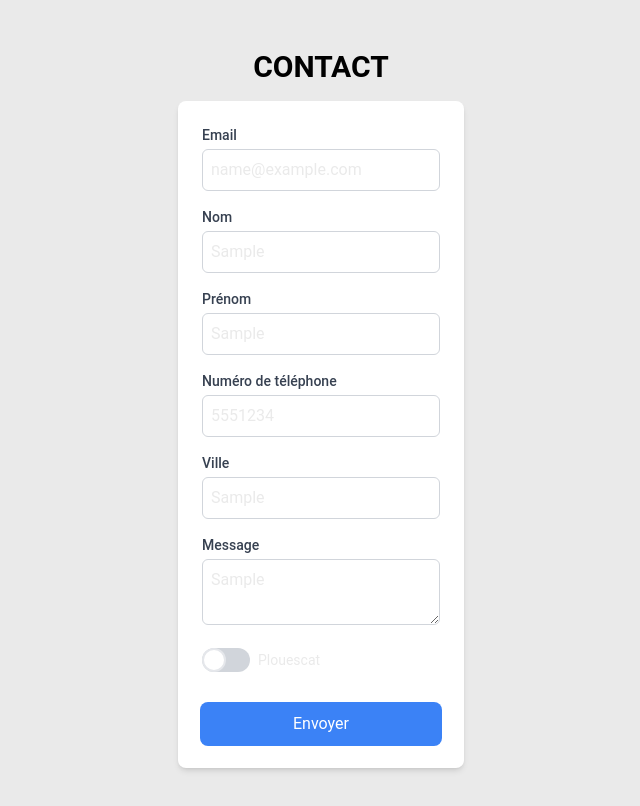
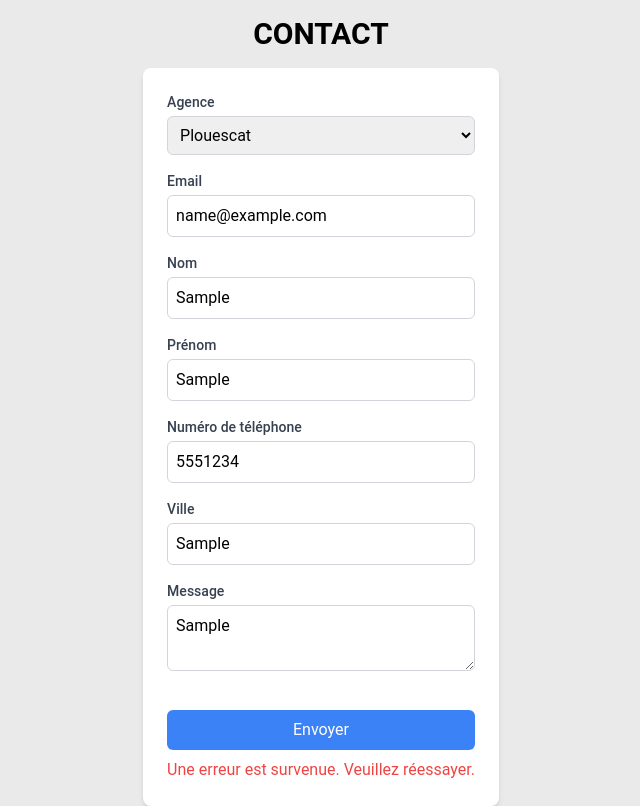
Before and after one commit to GaspardPcht/AkRenov, a Next.js app: page /Contact in a window 1280 px wide. Both pictures are taken after typing "name@example.com", "Sample", "Sample", "5551234", "Sample", "Sample" into the empty fields and a click on the button "Envoyer". Shown: the whole page, without its empty margins (319-959 px from the left). Built offline with nearby package versions, Linux system fonts and the light colour scheme.

Commit message:
form good

```diff
--- a/app/components/ContactForm.tsx
+++ b/app/components/ContactForm.tsx
@@ -1,4 +1,5 @@
 import React, { useState, ChangeEvent, FormEvent } from 'react';
+import emailjs from '@emailjs/browser';
 
 interface FormData {
   email: string;
@@ -7,7 +8,7 @@ interface FormData {
   numero: string;
   ville: string;
   message: string;
-  agence: 'Plouescat' | 'Louannec'; // Limite les choix possibles à ces deux agences
+  agence: 'Plouescat' | 'Louannec';
 }
 
 const Formulaire: React.FC = () => {
@@ -18,10 +19,13 @@ const Formulaire: React.FC = () => {
     numero: '',
     ville: '',
     message: '',
-    agence: 'Plouescat', // Valeur par défaut
+    agence: 'Plouescat',
   });
 
-  const handleChange = (e: ChangeEvent<HTMLInputElement | HTMLTextAreaElement>) => {
+  const [isLoading, setIsLoading] = useState(false);
+  const [error, setError] = useState<string | null>(null);
+
+  const handleChange = (e: ChangeEvent<HTMLInputElement | HTMLTextAreaElement | HTMLSelectElement>) => {
     const { name, value } = e.target;
     setFormData((prev) => ({
       ...prev,
@@ -29,30 +33,59 @@ const Formulaire: React.FC = () => {
     }));
   };
 
-  const handleToggle = () => {
-    setFormData((prev) => ({
-      ...prev,
-      agence: prev.agence === 'Plouescat' ? 'Louannec' : 'Plouescat',
-    }));
-  };
+  const handleSubmit = async (e: FormEvent<HTMLFormElement>) => {
+    e.preventDefault();
+    setIsLoading(true);
+    setError(null);
 
-  const handleSubmit = (e: FormEvent<HTMLFormElement>) => {
-    e.preventDefault();
-    // Déterminer l'email en fonction de l'agence
-    const emailAgence = formData.agence === 'Plouescat'
-      ? 'contact@plouescat.com'
-      : 'contact@louannec.com';
+    try {
+      const emailResponse = await emailjs.send(
+        'service_e6r5l34', // Remplace avec ton Service ID EmailJS
+        'template_txqz3zn', // Remplace avec ton Template ID EmailJS
+        {
+          email: formData.email,
+          nom: formData.nom,
+          prenom: formData.prenom,
+          numero: formData.numero,
+          ville: formData.ville,
+          message: formData.message,
+          agence: formData.agence,
+        },
+        'a04RyuWoXUIMeDNPc' // Remplace avec ta clé publique EmailJS
+      );
 
-    // Simuler l'envoi de l'email
-    console.log('Formulaire envoyé à :', emailAgence);
-    console.log('Données du formulaire:', formData);
+      if (emailResponse.status !== 200) {
+        throw new Error('Erreur lors de l\'envoi de l\'email.');
+      }
 
-    // Vous pouvez envoyer les données ici à un serveur qui gère l'envoi des emails
-    alert(`Formulaire envoyé à l'agence ${formData.agence} (${emailAgence})`);
+      alert(`Formulaire envoyé avec succès à l'agence ${formData.agence}`);
+    } catch (err) {
+      console.error('Erreur lors de l\'envoi du formulaire :', err);
+      setError('Une erreur est survenue. Veuillez réessayer.');
+    } finally {
+      setIsLoading(false);
+    }
   };
 
   return (
     <form onSubmit={handleSubmit} className="max-w-lg mx-auto p-6 bg-white rounded-lg shadow-md">
+      {/* Liste déroulante pour choisir l'agence */}
+      <div className="mb-4">
+        <label htmlFor="agence" className="block text-sm font-medium text-gray-700">Agence</label>
+        <select
+          id="agence"
+          name="agence"
+          value={formData.agence}
+          onChange={handleChange}
+          className="text-black mt-1 p-2 w-full border border-gray-300 rounded-md focus:outline-none focus:ring-2 focus:ring-blue-500"
+          required
+        >
+          <option value="Plouescat">Plouescat</option>
+          <option value="Louannec">Louannec</option>
+        </select>
+      </div>
+
+      {/* Champ email */}
       <div className="mb-4">
         <label htmlFor="email" className="block text-sm font-medium text-gray-700">Email</label>
         <input
@@ -61,11 +94,12 @@ const Formulaire: React.FC = () => {
           name="email"
           value={formData.email}
           onChange={handleChange}
-          className="mt-1 p-2 w-full border border-gray-300 rounded-md focus:outline-none focus:ring-2 focus:ring-blue-500"
+          className="text-black mt-1 p-2 w-full border border-gray-300 rounded-md focus:outline-none focus:ring-2 focus:ring-blue-500"
           required
         />
       </div>
 
+      {/* Champ nom */}
       <div className="mb-4">
         <label htmlFor="nom" className="block text-sm font-medium text-gray-700">Nom</label>
         <input
@@ -74,11 +108,12 @@ const Formulaire: React.FC = () => {
           name="nom"
           value={formData.nom}
           onChange={handleChange}
-          className="mt-1 p-2 w-full border border-gray-300 rounded-md focus:outline-none focus:ring-2 focus:ring-blue-500"
+          className="text-black mt-1 p-2 w-full border border-gray-300 rounded-md focus:outline-none focus:ring-2 focus:ring-blue-500"
           required
         />
       </div>
 
+      {/* Champ prénom */}
       <div className="mb-4">
         <label htmlFor="prenom" className="block text-sm font-medium text-gray-700">Prénom</label>
         <input
@@ -87,11 +122,12 @@ const Formulaire: React.FC = () => {
           name="prenom"
           value={formData.prenom}
           onChange={handleChange}
-          className="mt-1 p-2 w-full border border-gray-300 rounded-md focus:outline-none focus:ring-2 focus:ring-blue-500"
+          className="text-black mt-1 p-2 w-full border border-gray-300 rounded-md focus:outline-none focus:ring-2 focus:ring-blue-500"
           required
         />
       </div>
 
+      {/* Champ numéro de téléphone */}
       <div className="mb-4">
         <label htmlFor="numero" className="block text-sm font-medium text-gray-700">Numéro de téléphone</label>
         <input
@@ -100,11 +136,12 @@ const Formulaire: React.FC = () => {
           name="numero"
           value={formData.numero}
           onChange={handleChange}
-          className="mt-1 p-2 w-full border border-gray-300 rounded-md focus:outline-none focus:ring-2 focus:ring-blue-500"
+          className=" text-black mt-1 p-2 w-full border border-gray-300 rounded-md focus:outline-none focus:ring-2 focus:ring-blue-500"
           required
         />
       </div>
 
+      {/* Champ ville */}
       <div className="mb-4">
         <label htmlFor="ville" className="block text-sm font-medium text-gray-700">Ville</label>
         <input
@@ -113,11 +150,12 @@ const Formulaire: React.FC = () => {
           name="ville"
           value={formData.ville}
           onChange={handleChange}
-          className="mt-1 p-2 w-full border border-gray-300 rounded-md focus:outline-none focus:ring-2 focus:ring-blue-500"
+          className="text-black mt-1 p-2 w-full border border-gray-300 rounded-md focus:outline-none focus:ring-2 focus:ring-blue-500"
           required
         />
       </div>
 
+      {/* Champ message */}
       <div className="mb-4">
         <label htmlFor="message" className="block text-sm font-medium text-gray-700">Message</label>
         <textarea
@@ -125,37 +163,22 @@ const Formulaire: React.FC = () => {
           name="message"
           value={formData.message}
           onChange={handleChange}
-          className="mt-1 p-2 w-full border border-gray-300 rounded-md focus:outline-none focus:ring-2 focus:ring-blue-500"
-
+          className="text-black mt-1 p-2 w-full border border-gray-300 rounded-md focus:outline-none focus:ring-2 focus:ring-blue-500"
           required
         ></textarea>
       </div>
 
-      <div className="mb-4 flex items-center">
-
-        <div className="relative inline-block w-12 mr-2 align-middle select-none">
-          <input
-            type="checkbox"
-            id="toggle"
-            name="toggle"
-            checked={formData.agence === 'Louannec'}
-            onChange={handleToggle}
-            className="toggle-checkbox absolute block w-6 h-6 rounded-full bg-white border-2 appearance-none cursor-pointer"
-          />
-          <label
-            htmlFor="toggle"
-            className="toggle-label block overflow-hidden h-6 mb-0 rounded-full bg-gray-300 cursor-pointer"
-          ></label>
-        </div>
-        <span className="text-sm">{formData.agence === 'Plouescat' ? 'Plouescat' : 'Louannec'}</span>
-      </div>
-
+      {/* Bouton de soumission */}
       <button
         type="submit"
         className="mt-4 w-full bg-blue-500 text-white py-2 rounded-md hover:bg-blue-600 focus:outline-none focus:ring-2 focus:ring-blue-500"
+        disabled={isLoading}
       >
-        Envoyer
+        {isLoading ? 'Envoi en cours...' : 'Envoyer'}
       </button>
+
+      {/* Affichage des erreurs */}
+      {error && <div className="mt-2 text-red-500">{error}</div>}
     </form>
   );
 };
--- a/package.json
+++ b/package.json
@@ -9,6 +9,8 @@
     "lint": "next lint"
   },
   "dependencies": {
+    "@emailjs/browser": "^4.4.1",
+    "emailjs-com": "^3.2.0",
     "framer-motion": "^11.11.11",
     "next": "15.0.3",
     "react": "19.0.0-rc-66855b96-20241106",
```
Also changed, not shown: 1 other file (tests, documents, lock files or other folders).
